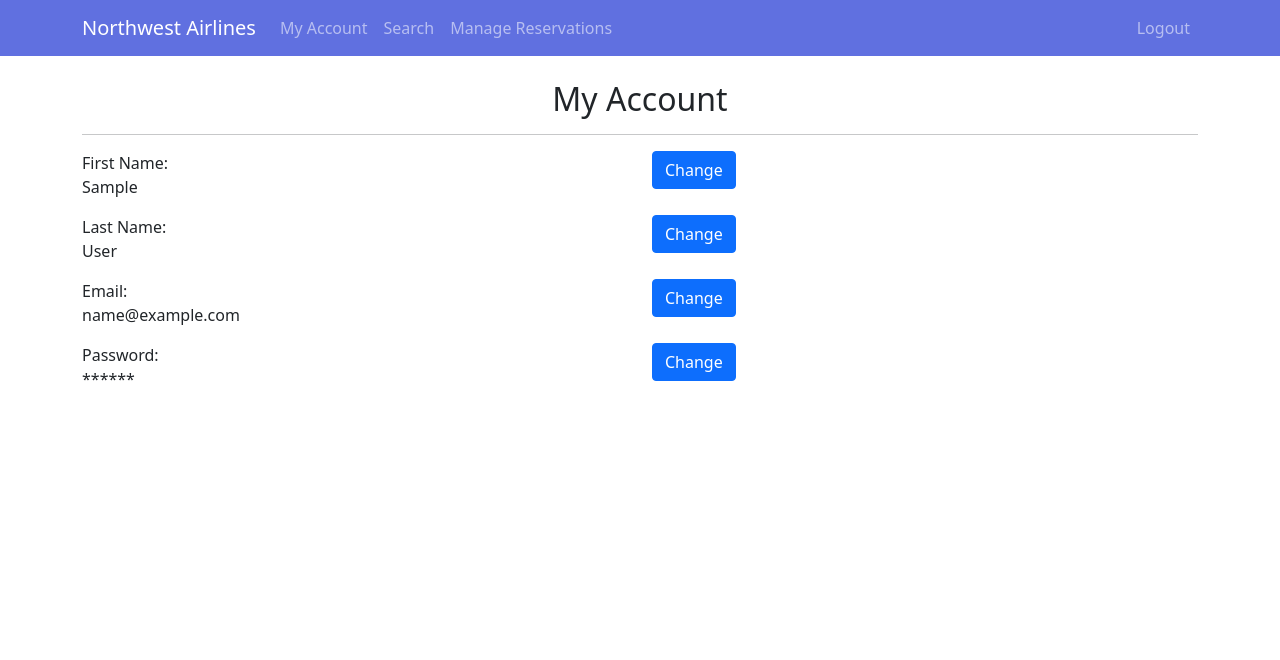
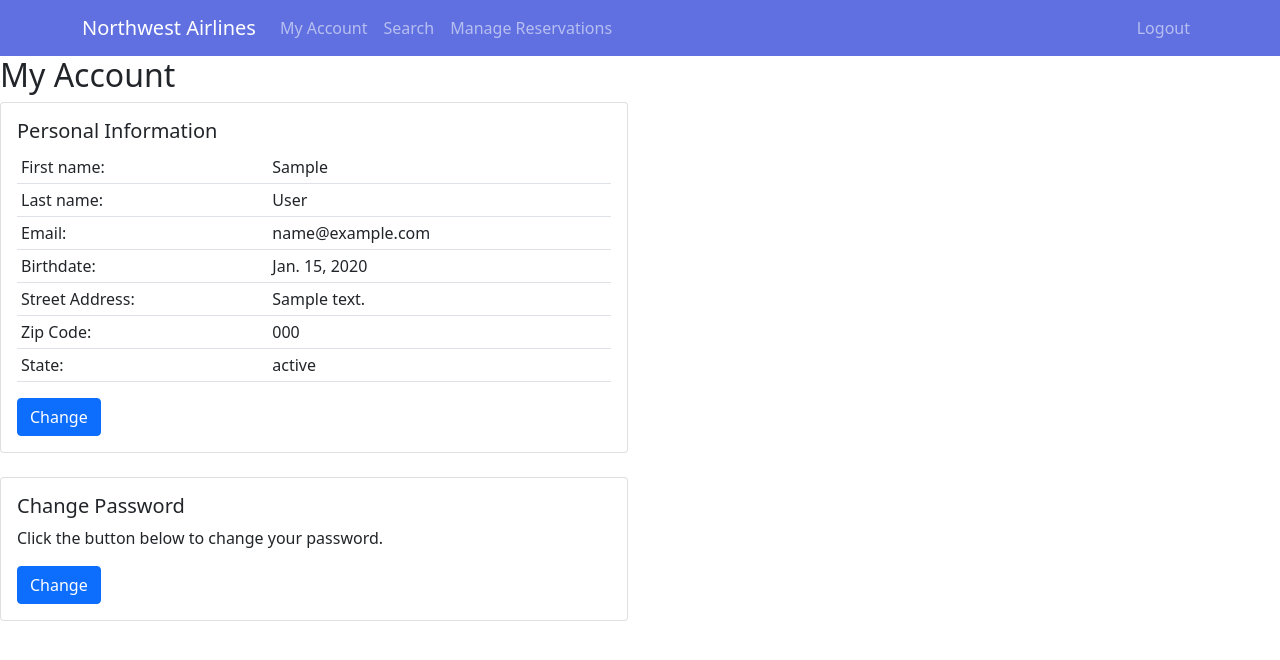
Before and after one commit to mei-sean/Northwest, a Django app: page /myaccount/ in a window 1280 px wide. Shown: the top 660 px of the page. Run offline with Django 4.2, Linux system fonts and the light colour scheme; a user stored in the database is signed in; tables that the repository leaves empty hold one stand-in row (values such as "Sample post").

Commit message:
reverting + features

```diff
--- a/reservations/models.py
+++ b/reservations/models.py
@@ -3,6 +3,8 @@ from django.conf import settings
 from geopy.distance import geodesic
 from datetime import datetime, timedelta
 from django.contrib.auth.models import User
+from django.db.models.signals import post_save
+from django.dispatch import receiver
 
 
 class Airport(models.Model):
@@ -68,3 +70,23 @@ class Ticket(models.Model):
 
     def __str__(self):
         return f"{self.passengers} - {self.depart_flight}"
+
+
+class Profile(models.Model):
+    user = models.OneToOneField(User, on_delete=models.CASCADE)
+    birthdate = models.DateField(null=True, blank=True)
+    street_address = models.CharField(max_length=255, null=True, blank=True)
+    zip_code = models.CharField(max_length=10, null=True, blank=True)
+    state = models.CharField(max_length=50, null=True, blank=True)
+
+    def __str__(self):
+        return f"{self.user.username}'s Profile"
+
+@receiver(post_save, sender=User)
+def create_user_profile(sender, instance, created, **kwargs):
+    if created:
+        Profile.objects.create(user=instance)
+
+@receiver(post_save, sender=User)
+def save_user_profile(sender, instance, **kwargs):
+    instance.profile.save()
--- a/reservations/templates/reservations/my_account.html
+++ b/reservations/templates/reservations/my_account.html
@@ -1,41 +1,49 @@
 {% extends 'base.html' %} {% block content %}
-<div class="container">
-  <h2 class="text-center mt-4">My Account</h2>
-  <hr />
-  <div class="row">
-    <div class="col-md-6">
-      <label for="first_name">First Name:</label>
-      <p>{{ user.first_name }}</p>
+<h2>My Account</h2>
+<div class="row">
+  <div class="col-md-6">
+    <div class="card">
+      <div class="card-body">
+        <h5 class="card-title">Personal Information</h5>
+        <table class="table table-sm">
+          <tr>
+            <td>First name:</td>
+            <td>{{ user.first_name }}</td>
+          </tr>
+          <tr>
+            <td>Last name:</td>
+            <td>{{ user.last_name }}</td>
+          </tr>
+          <tr>
+            <td>Email:</td>
+            <td>{{ user.email }}</td>
+          </tr>
+          <tr>
+            <td>Birthdate:</td>
+            <td>{{ user.profile.birthdate }}</td>
+          </tr>
+          <tr>
+            <td>Street Address:</td>
+            <td>{{ user.profile.street_address }}</td>
+          </tr>
+          <tr>
+            <td>Zip Code:</td>
+            <td>{{ user.profile.zip_code }}</td>
+          </tr>
+          <tr>
+            <td>State:</td>
+            <td>{{ user.profile.state }}</td>
+          </tr>
+        </table>
+        <a href="{% url 'update_user' %}" class="btn btn-primary">Change</a>
+      </div>
     </div>
-    <div class="col-md-6">
-      <a href="{% url 'update_user' %}" class="btn btn-primary">Change</a>
-    </div>
-  </div>
-  <div class="row">
-    <div class="col-md-6">
-      <label for="last_name">Last Name:</label>
-      <p>{{ user.last_name }}</p>
-    </div>
-    <div class="col-md-6">
-      <a href="{% url 'update_user' %}" class="btn btn-primary">Change</a>
-    </div>
-  </div>
-  <div class="row">
-    <div class="col-md-6">
-      <label for="email">Email:</label>
-      <p>{{ user.email }}</p>
-    </div>
-    <div class="col-md-6">
-      <a href="{% url 'update_user' %}" class="btn btn-primary">Change</a>
-    </div>
-  </div>
-  <div class="row">
-    <div class="col-md-6">
-      <label for="password">Password:</label>
-      <p>******</p>
-    </div>
-    <div class="col-md-6">
-      <a href="{% url 'change_password' %}" class="btn btn-primary">Change</a>
+    <div class="card mt-4">
+      <div class="card-body">
+        <h5 class="card-title">Change Password</h5>
+        <p>Click the button below to change your password.</p>
+        <a href="{% url 'change_password' %}" class="btn btn-primary">Change</a>
+      </div>
     </div>
   </div>
 </div>
--- a/reservations/views.py
+++ b/reservations/views.py
@@ -226,10 +226,17 @@ def update_user(request):
         form = UpdateUserForm(request.POST, instance=request.user)
         if form.is_valid():
             form.save()
-            messages.success(request, 'Your account information has been updated.')
+            messages.success(request, 'Your account has been updated!')
             return redirect('my_account')
     else:
         form = UpdateUserForm(instance=request.user)
+        form.fields['first_name'].initial = request.user.first_name
+        form.fields['last_name'].initial = request.user.last_name
+        form.fields['email'].initial = request.user.email
+        form.fields['birthdate'].initial = request.user.profile.birthdate
+        form.fields['street_address'].initial = request.user.profile.street_address
+        form.fields['zip_code'].initial = request.user.profile.zip_code
+        form.fields['state'].initial = request.user.profile.state
 
     return render(request, 'reservations/update_user.html', {'form': form})
 
```
Also changed, not shown: reservations/forms.py (+24 -2 lines), reservations/migrations/0008_profile.py (added).
